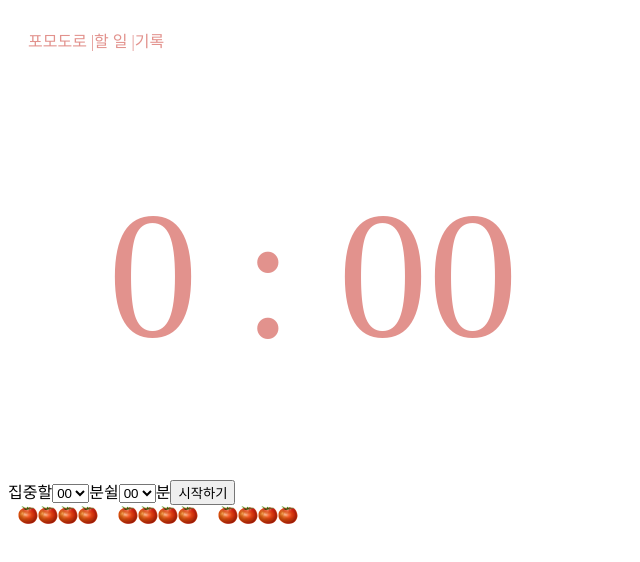
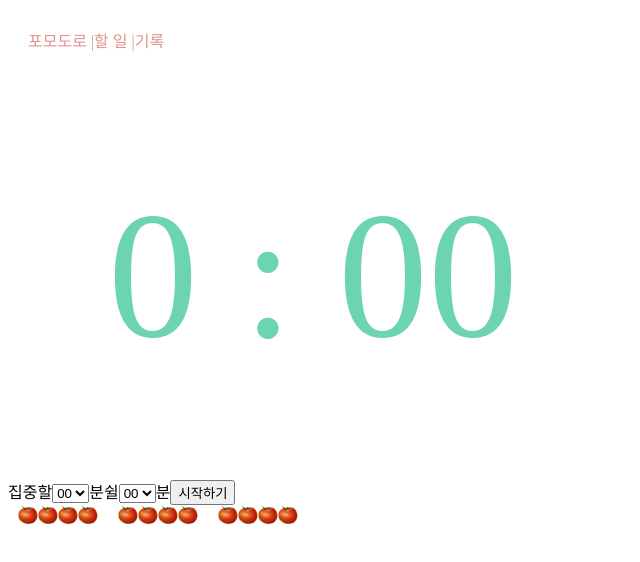
Before and after one commit to kangyerim/tomato-timer, a Vue app: page / in a window 1280 px wide. Shown: the top 562 px of the page, without its empty margins (0-640 px from the left). Built offline with nearby package versions, Linux system fonts and the light colour scheme.

Commit message:
휴식 카운트 다운

```diff
--- a/src/components/timer.vue
+++ b/src/components/timer.vue
@@ -1,6 +1,6 @@
 <template>
 	<div>
-		<div class="timer" :style="textColor">{{workMin}} : {{10 > seconds ? "0"+seconds :seconds}}</div>
+		<div class="timer" :style="textColor">{{minutes}} : {{10 > seconds ? "0"+seconds :seconds}}</div>
 		<TimerSetting @onStart="letStart" />
 	</div>
 </template>
@@ -12,40 +12,63 @@ export default {
 	name: "timer",
 	components: { TimerSetting },
 	data: () => ({
-		workMin: 0,
+		minutes: 0,
+		seconds: 0,
+		timing: 0,
+		workingMin: 0,
 		refreshMin: 0,
-		seconds: 0,
 		isWorking: false, //검은색
 		timerStart: false, // true: red, false: green
 		minsInterval: null,
-		secondsInterval: null,
+		refreshInterval: null,
 	}),
 	watch: {
-		workMin: function () {
-			if (this.workMin < 0 && this.seconds < 0) {
+		workingMin: function () {
+			if (this.minutes < 0 && this.seconds < 0) {
 				clearInterval(this.minsInterval);
-				this.workMin = 0;
-				this.seconds = 0;
-				this.timerStart = false;
+				this.init();
+				this.workingMin = 0;
+				this.countDownRefresh(this.refreshMin);
+			}
+		},
+		refreshMin: function () {
+			if (this.minutes < 0 && this.seconds < 0) {
+				clearInterval(this.refreshInterval);
+				this.refreshMin = 0;
+				this.init();
 			}
 		},
 	},
 	computed: {
 		textColor() {
-			return this.timerStart ? { color: "#6dd4b2" } : { color: "#e2928d" };
+			return this.timerStart ? { color: "#e2928d" } : { color: "#6dd4b2" };
 		},
 	},
 	methods: {
 		letStart({ setWorkMin, setrefreshMin }) {
+			this.workingMin = setWorkMin;
+			this.refreshMin = setrefreshMin;
 			this.countDown(setWorkMin);
 			this.timerStart = true;
 		},
 		countDown(time) {
 			this.minsInterval = setInterval(() => {
-				let oneSecondLater = time--;
-				this.workMin = Math.floor(oneSecondLater / 60);
-				this.seconds = Math.floor(oneSecondLater % 60);
+				this.workingMin = time--;
+				this.minutes = Math.floor(this.workingMin / 60);
+				this.seconds = Math.floor(this.workingMin % 60);
 			}, 1000);
+		},
+		countDownRefresh(time) {
+			this.refreshInterval = setInterval(() => {
+				this.refreshMin = time--;
+				this.minutes = Math.floor(this.refreshMin / 60);
+				this.seconds = Math.floor(this.refreshMin % 60);
+			}, 1000);
+		},
+		init() {
+			this.timerStart = false;
+			this.minutes = 0;
+			this.seconds = 0;
 		},
 	},
 };
```
